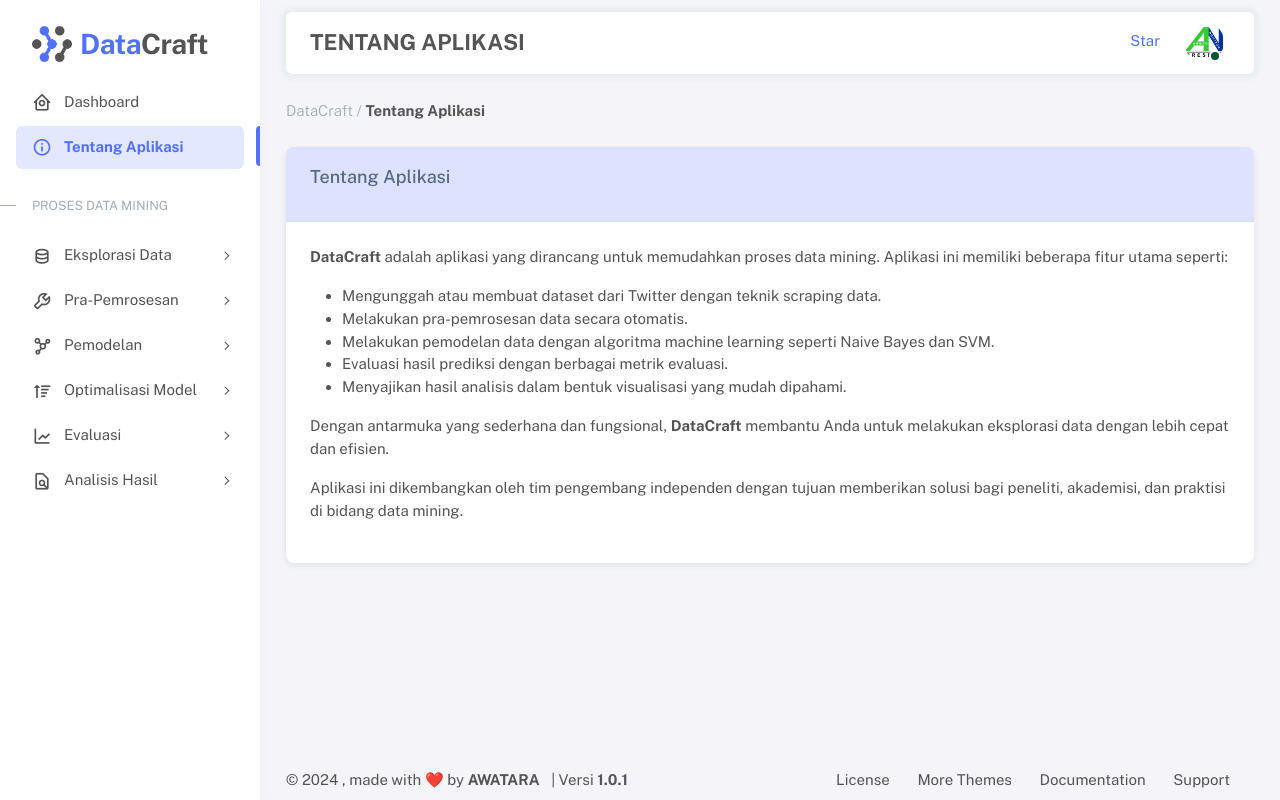
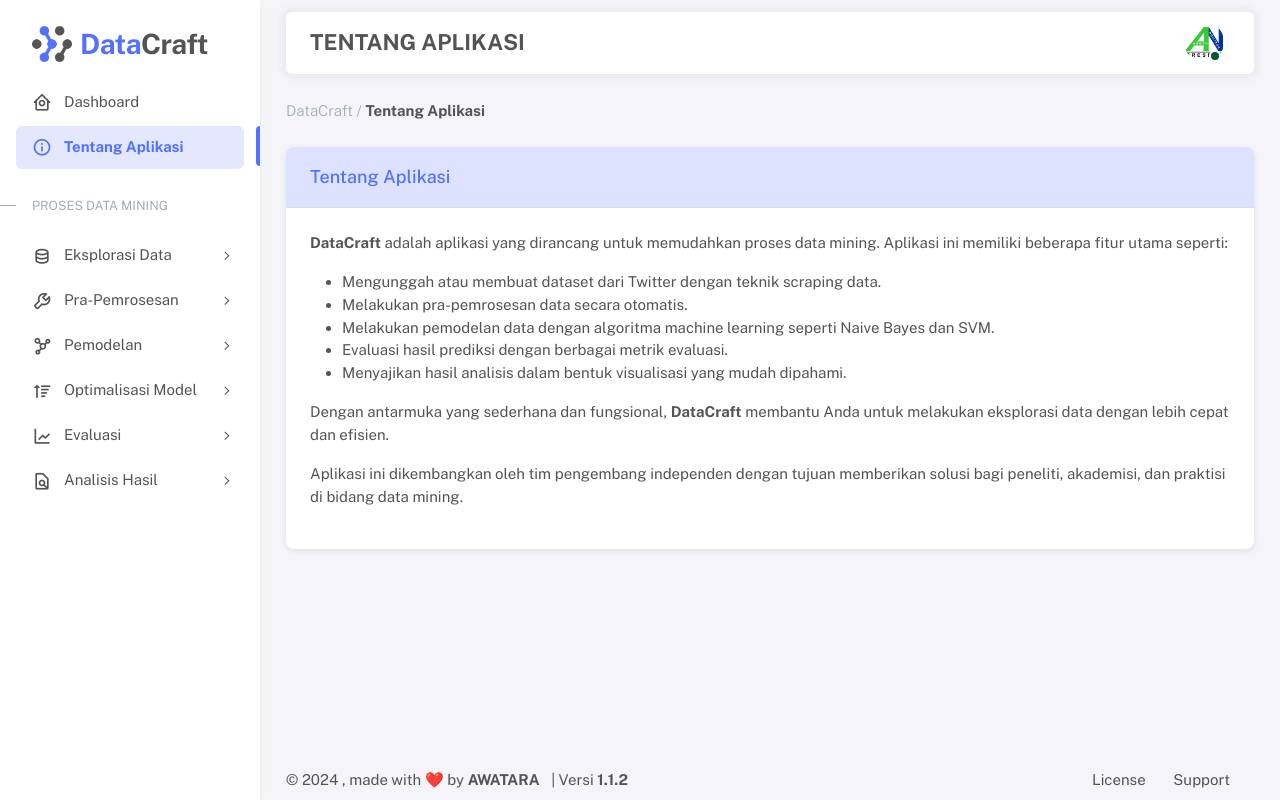
Before and after one commit to ahmadngiliyun00/datacraft, a Flask app: page /about in a window 1280 px wide. Run offline with Flask 3, Linux system fonts and the light colour scheme; some libraries are stand-ins or nearby versions.

Commit message:
optimalisasi web

```diff
--- a/templates/about.html
+++ b/templates/about.html
@@ -10,9 +10,7 @@
   <div class="row">
     <div class="col-12">
       <div class="card">
-        <div class="card-header">
-          <h5 class="card-title">Tentang Aplikasi</h5>
-        </div>
+        <h5 class="card-header">Tentang Aplikasi</h5>
         <div class="card-body">
           <p>
             <strong>DataCraft</strong> adalah aplikasi yang dirancang untuk memudahkan proses data mining.
--- a/templates/partials/footer.html
+++ b/templates/partials/footer.html
@@ -14,29 +14,17 @@
 				class="footer-link fw-bolder"
 				>AWATARA</a
 			>
-			<span class="ms-2">| Versi <strong>1.0.1</strong></span>
+			<span class="ms-2">| Versi <strong>1.1.2</strong></span>
 		</div>
 		<div>
 			<a
-				href="https://themeselection.com/license/"
+				href="#license"
 				class="footer-link me-4"
 				target="_blank"
 				>License</a
 			>
 			<a
-				href="https://themeselection.com/"
-				target="_blank"
-				class="footer-link me-4"
-				>More Themes</a
-			>
-			<a
-				href="https://themeselection.com/demo/sneat-bootstrap-html-admin-template/documentation/"
-				target="_blank"
-				class="footer-link me-4"
-				>Documentation</a
-			>
-			<a
-				href="https://github.com/themeselection/sneat-html-admin-template-free/issues"
+				href="https://api.whatsapp.com/send/?phone=6282318051564&text=%22Butuh%20bantuan%20terkait%20aplikasi%20DataCraft%22&type=phone_number&app_absent=0"
 				target="_blank"
 				class="footer-link me-4"
 				>Support</a
--- a/templates/partials/header.html
+++ b/templates/partials/header.html
@@ -17,19 +17,6 @@
 		<!-- /Search -->
 
 		<ul class="navbar-nav flex-row align-items-center ms-auto">
-			<!-- Place this tag where you want the button to render. -->
-			<li class="nav-item lh-1 me-3">
-				<a
-					class="github-button"
-					href="https://github.com/ahmadngiliyun00/datacraft"
-					data-icon="octicon-star"
-					data-size="large"
-					data-show-count="true"
-					aria-label="Star ahmadngiliyun00/datacraft"
-					>Star</a
-				>
-			</li>
-
 			<!-- User -->
 			<li class="nav-item navbar-dropdown dropdown-user dropdown">
 				<a
@@ -56,13 +43,13 @@
 									</div>
 								</div>
 								<div class="flex-grow-1">
-									<span class="fw-semibold d-block">John Doe</span>
-									<small class="text-muted">Admin</small>
+									<span class="fw-semibold d-block">Ahmad Ngiliyun</span>
+									<small class="text-muted">Crafter</small>
 								</div>
 							</div>
 						</a>
 					</li>
-					<li>
+					<!-- <li>
 						<div class="dropdown-divider"></div>
 					</li>
 					<li>
@@ -97,7 +84,7 @@
 							<i class="bx bx-power-off me-2"></i>
 							<span class="align-middle">Log Out</span>
 						</a>
-					</li>
+					</li> -->
 				</ul>
 			</li>
 			<!--/ User -->
```
Also changed, not shown: static/img/Logo-DataCraft-Horizontal.png (added), static/img/Tentang-Aplikasi.png (added).
